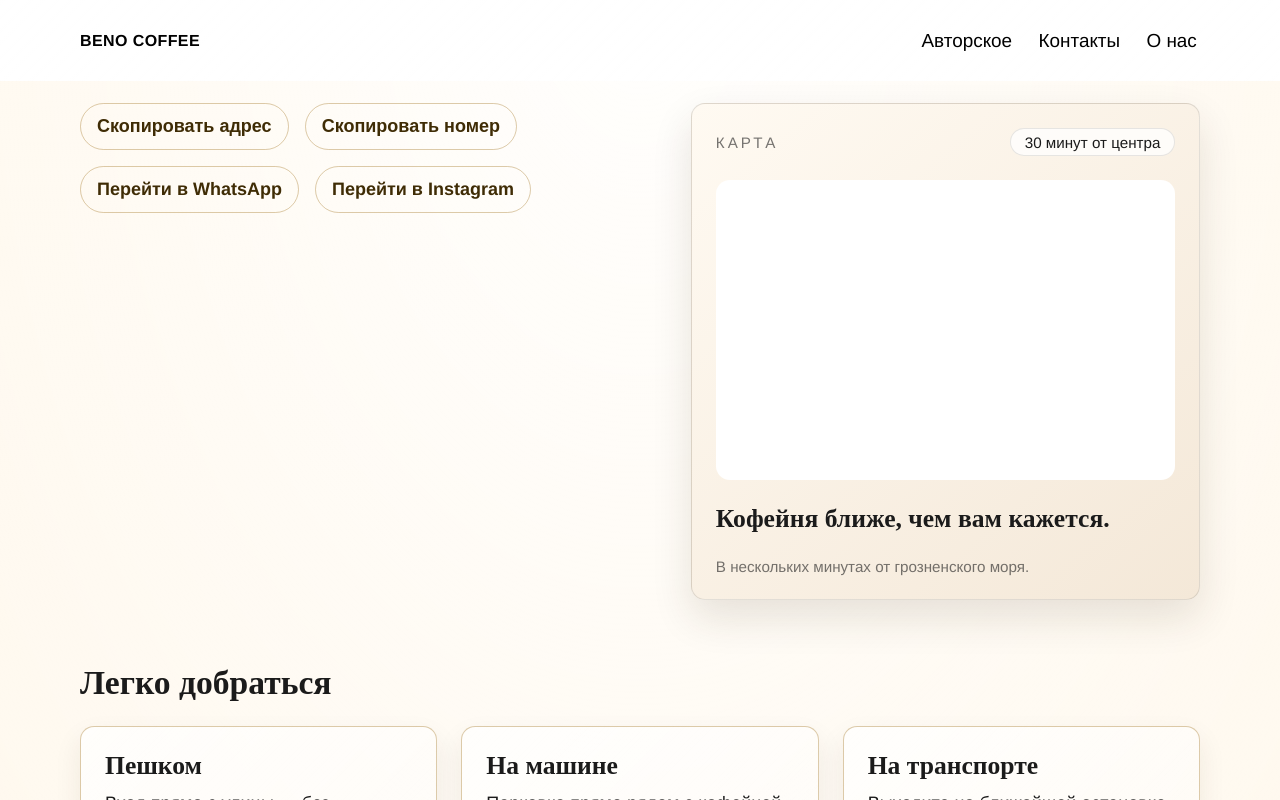
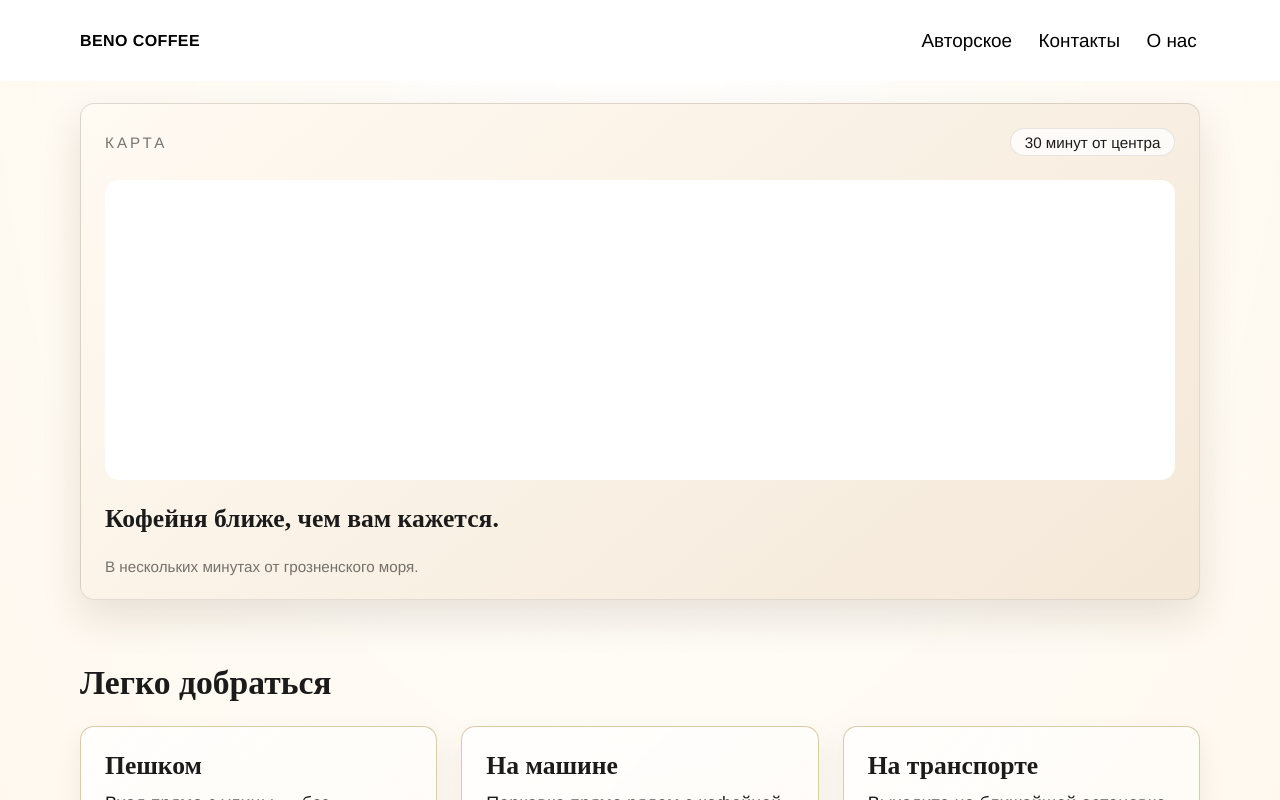
Before and after one commit to ALDYNEC-07/beno-coffe, a Next.js app: page /map in a window 1280 px wide. Shown: the top 800 px of the page. Built offline with nearby package versions, Linux system fonts and the light colour scheme.

Commit message:
Перенес блок с кнопками из страницы адреса в конец меню и перенастроил стили, чтобы он корректно смотрелся в новой секции

```diff
--- a/src/components/MapPage/MapPage.module.css
+++ b/src/components/MapPage/MapPage.module.css
@@ -11,24 +11,6 @@
   gap: var(--space-5);
   align-items: start;
 }
-
-.actionRow {
-  display: flex;
-  flex-wrap: wrap;
-  gap: var(--space-2);
-}
-
-.actionButton {
-  border: 1px solid #9b6a1259;
-  background: transparent;
-  color: #3f2c05;
-  font-weight: 600;
-}
-
-.actionButton:active {
-  background: linear-gradient(135deg, #e9d9c5e6, #d2ba9abf);
-}
-
 
 .mapColumn {
   display: grid;
@@ -175,10 +157,6 @@
 }
 
 @media (min-width: 900px) {
-  .hero {
-    grid-template-columns: minmax(0, 1.05fr) minmax(0, 0.95fr);
-  }
-
   .routeGrid {
     grid-template-columns: repeat(3, minmax(0, 1fr));
   }
@@ -189,23 +167,6 @@
 }
 
 @media (max-width: 719px) {
-  .actionRow {
-    flex-wrap: nowrap;
-    overflow-x: auto;
-    padding-block: var(--space-1);
-    -webkit-overflow-scrolling: touch;
-    width: 100vw;
-    margin-left: calc(50% - 50vw);
-    margin-right: calc(50% - 50vw);
-    padding-inline: var(--space-3);
-    scroll-padding-inline: var(--space-3);
-    box-sizing: border-box;
-  }
-
-  .actionRow > * {
-    flex: 0 0 auto;
-  }
-
   .routeGrid {
     display: flex;
     flex-wrap: nowrap;
--- a/src/components/MapPage/MapPage.tsx
+++ b/src/components/MapPage/MapPage.tsx
@@ -5,18 +5,8 @@
 */
 "use client";
 
+import styles from "./MapPage.module.css";
 import { contactData } from "@/components/shared/contactData";
-import styles from "./MapPage.module.css";
-
-// Эти описания задают варианты действий для блока копирования и ссылок.
-type MapCopyAction = { label: string; value: string; kind: "copy" };
-type MapLinkAction = {
-  label: string;
-  href: string;
-  ariaLabel: string;
-  kind: "link";
-};
-type MapAction = MapCopyAction | MapLinkAction;
 
 // Этот текст хранит адрес в формате для ссылок на карту.
 const mapAddressQuery = encodeURIComponent(contactData.addressText);
@@ -31,27 +21,8 @@ const mapWidgetBaseUrl = "https://yandex.ru/map-widget/v1/";
 // Этот текст хранит базовый адрес для маршрута в браузере.
 const mapRouteBaseUrl = "https://yandex.ru/maps/";
 
-// Этот список хранит действия для копирования и перехода в соцсети.
-const copyActions: MapAction[] = [
-  { label: "Скопировать адрес", value: contactData.addressText, kind: "copy" },
-  { label: "Скопировать номер", value: contactData.phoneText, kind: "copy" },
-  {
-    label: `Перейти в ${contactData.socialLinks.whatsapp.label}`,
-    href: contactData.socialLinks.whatsapp.href,
-    ariaLabel: `Открыть ${contactData.socialLinks.whatsapp.label} BENO`,
-    kind: "link",
-  },
-  {
-    label: `Перейти в ${contactData.socialLinks.instagram.label}`,
-    href: contactData.socialLinks.instagram.href,
-    ariaLabel: `Открыть ${contactData.socialLinks.instagram.label} BENO`,
-    kind: "link",
-  },
-];
-
 // Этот объект хранит весь текст и данные для страницы адреса.
 const mapPageText = {
-  copyActions,
   map: {
     title: "Кофейня ближе, чем вам кажется.",
     badge: "30 минут от центра",
@@ -94,57 +65,12 @@ const mapPageText = {
 
 // Этот компонент показывает основное содержимое страницы адреса.
 export default function MapPage() {
-  // Эта функция копирует выбранный текст и дает запасной способ, если копирование недоступно.
-  const handleCopy = async (value: string) => {
-    if (typeof navigator === "undefined") {
-      return;
-    }
-
-    if (navigator.clipboard?.writeText) {
-      try {
-        await navigator.clipboard.writeText(value);
-        return;
-      } catch {
-        // Если копирование не удалось, показываем текст для ручного копирования.
-      }
-    }
-
-    window.prompt("Скопируйте текст:", value);
-  };
-
   return (
     // Этот блок содержит всю страницу адреса и маршрута.
     <section className={styles.mapPage} aria-label="Страница адреса">
       <div className="container">
         {/* Этот блок показывает верхний экран страницы адреса. */}
         <div className={styles.hero}>
-          {/* Этот блок показывает кнопки для копирования адреса и контактов. */}
-          <div className={styles.actionRow} aria-label="Копирование контактов">
-            {mapPageText.copyActions.map((action) =>
-              action.kind === "link" ? (
-                <a
-                  key={action.label}
-                  className={`button ${styles.actionButton}`}
-                  href={action.href}
-                  aria-label={action.ariaLabel}
-                  target="_blank"
-                  rel="noreferrer noopener"
-                >
-                  {action.label}
-                </a>
-              ) : (
-                <button
-                  key={action.label}
-                  type="button"
-                  className={`button ${styles.actionButton}`}
-                  onClick={() => handleCopy(action.value)}
-                >
-                  {action.label}
-                </button>
-              )
-            )}
-          </div>
-
           {/* Этот блок показывает встроенную карту и подпись. */}
           <div className={styles.mapColumn}>
             <div className={styles.mapFrame}>
```
Also changed, not shown: src/components/MenuPage/MenuPage.module.css (+40 -0 lines), src/components/MenuPage/MenuPage.tsx (+80 -2 lines).
